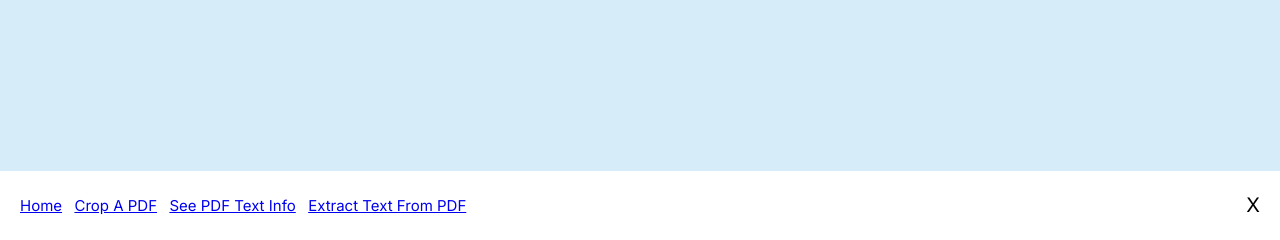
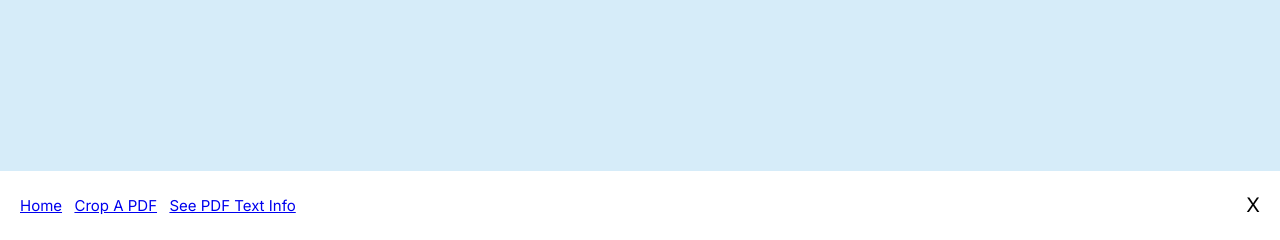
Before and after one commit to Nathan-Cherny/PDF-Help-Capstone, a Flask app: page / in a window 1280 px wide. Shown: the part 560-800 px from the top of the page. Run offline with Flask 3, Linux system fonts and the light colour scheme.

Commit message:
remove extract text from pdf

```diff
--- a/templates/cropPdf.html
+++ b/templates/cropPdf.html
@@ -525,7 +525,6 @@
       <a href="/">Home</a>
       <a href="/crop_pdf">Crop A PDF</a>
       <a href="/see_pdf_text_info">See PDF Text Info</a>
-      <a href="/extract_text">Extract Text From PDF</a>
       <span style="color: black; margin-left: auto; font-size: 20px;cursor:pointer" onclick="document.getElementById('navbar').style.display = 'none'"> X </span>
     </div>
 
--- a/templates/index.html
+++ b/templates/index.html
@@ -3,7 +3,7 @@
   <head>
     <meta charset="UTF-8" />
     <meta name="viewport" content="width=device-width, initial-scale=1.0" />
-    <title>Extract Text</title>
+    <title>Capstone PDF Helper 9000</title>
     <link rel="preconnect" href="https://fonts.googleapis.com" />
     <link rel="preconnect" href="https://fonts.gstatic.com" crossorigin />
     <link
@@ -90,7 +90,6 @@
       <a href="/">Home</a>
       <a href="/crop_pdf">Crop A PDF</a>
       <a href="/see_pdf_text_info">See PDF Text Info</a>
-      <a href="/extract_text">Extract Text From PDF</a>
       <span
         style="
           color: black;
--- a/templates/see_pdf_text_info.html
+++ b/templates/see_pdf_text_info.html
@@ -345,7 +345,6 @@
       <a href="/">Home</a>
       <a href="/crop_pdf">Crop A PDF</a>
       <a href="/see_pdf_text_info">See PDF Text Info</a>
-      <a href="/extract_text">Extract Text From PDF</a>
       <span
         style="
           color: black;
```
